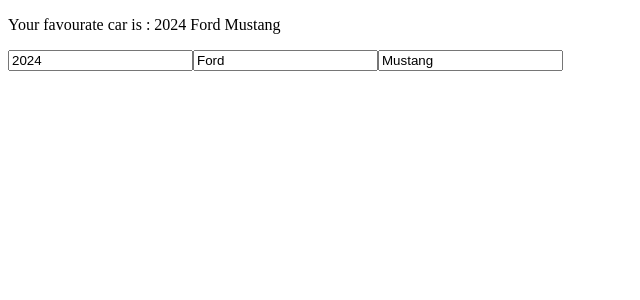
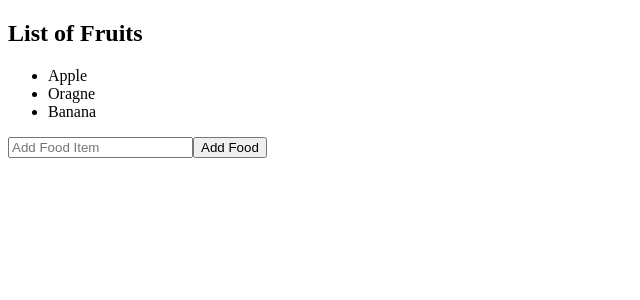
Before and after one commit to santoshpoptani/React-Intro, a React (Vite) app in the folder my-react-app/: page / in a window 1280 px wide. Shown: the top 300 px of the page, without its empty margins (0-640 px from the left). Built offline with nearby package versions, Linux system fonts and the light colour scheme.

Commit message:
UpdateArrayState

```diff
--- a/my-react-app/src/App.jsx
+++ b/my-react-app/src/App.jsx
@@ -8,6 +8,7 @@
 import OnChangeEvent from "./OnChangeEvent";
 import ColourPicker from "./ColourPicker";
 import UpdateObjectState from "./UpdateObjectinstate";
+import UpdateArrayState from "./UpdateArrayState";
 
 //This is also a component but act as a parent component
 
@@ -16,8 +17,9 @@
     return(
 
             <>
-          <UpdateObjectState/>
+         <UpdateArrayState/>
             </>
+            // <UpdateObjectState/>
             //<ColourPicker/>
             // <OnChangeEvent/>
             //<Counter/>
--- /dev/null
+++ b/my-react-app/src/UpdateArrayState.jsx
@@ -0,0 +1,33 @@
+
+import React ,{useState} from "react";
+
+function UpdateArrayState(){
+
+    const [food , setFood] = useState(["Apple","Oragne","Banana"])
+
+    function handleAdd(){
+        const newFood = document.getElementById("inputFood").value;
+        document.getElementById("inputFood").value =""
+        setFood(f=>[...f,newFood])
+
+    }
+
+    function handelRemove(index){
+        setFood(food.filter((_, i)=> i!==index))
+
+    }
+
+    return(
+        <div>
+            <h2>List of Fruits</h2>
+            <ul>
+                {food.map((item,index)=><li key={index} onClick={()=>handelRemove(index)}>{item}</li>)}
+            </ul>
+            <input id="inputFood" placeholder="Add Food Item" type="text"></input>
+            <button onClick={handleAdd}>Add Food</button>
+        </div>
+    )
+
+}
+
+export default UpdateArrayState;
```
